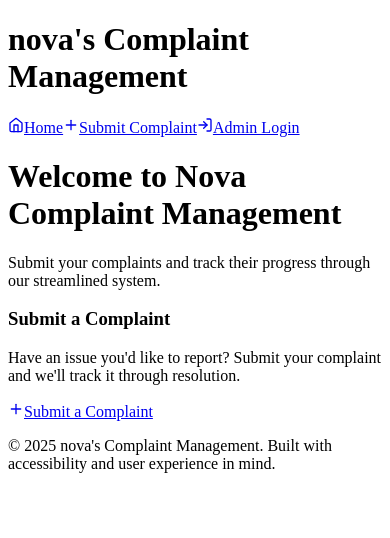
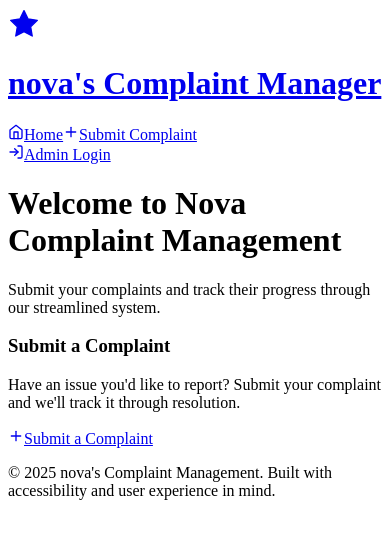
Before and after one commit to novaticstar/Complaint-Management-Agent, a React (Vite) app in the folder frontend/: page / in a window 390 px wide. Shown: the top 538 px of the page. Built offline with nearby package versions, Linux system fonts and the light colour scheme.

Commit message:
refactor: streamline Header component and remove Navigation; add responsive design elements

```diff
--- a/frontend/src/App.tsx
+++ b/frontend/src/App.tsx
@@ -5,7 +5,6 @@ import ComplaintForm from './components/ComplaintForm';
 import AdminDashboard from './components/AdminDashboard';
 import Login from './components/Login';
 import Header from './components/Header';
-import Navigation from './components/Navigation';
 import Footer from './components/Footer';
 import ProtectedRoute from './components/ProtectedRoute';
 
@@ -15,7 +14,6 @@ const App = () => {
       <Router>
         <div className="app">
           <Header />
-          <Navigation />
           <main className="main-content">
             <Routes>
               <Route path="/" element={<Home />} />
--- a/frontend/src/components/Header.tsx
+++ b/frontend/src/components/Header.tsx
@@ -1,8 +1,64 @@
+import { Link } from 'react-router-dom';
+import { useAuth } from '../contexts/AuthContext';
+import { StarIcon, HomeIcon, PlusIcon, UserIcon, LoginIcon, LogoutIcon } from './Icons';
+
 const Header = () => {
+  const { isAuthenticated, isAdmin, user, logout } = useAuth();
+
+  const handleLogout = () => {
+    logout();
+  };
+
   return (
     <header className="header">
       <div className="container">
-        <h1>nova's Complaint Management</h1>
+        <div className="header-content">
+          {/* Logo and Company Name */}
+          <Link to="/" className="header-logo">
+            <StarIcon size={32} className="logo-icon" />
+            <h1 className="company-name">nova's Complaint Manager</h1>
+          </Link>
+
+          {/* Navigation */}
+          <nav className="header-nav">
+            <div className="nav-links">
+              <Link to="/" className="nav-link">
+                <HomeIcon size={16} />
+                <span>Home</span>
+              </Link>
+              <Link to="/submit" className="nav-link">
+                <PlusIcon size={16} />
+                <span>Submit Complaint</span>
+              </Link>
+              {isAuthenticated && isAdmin && (
+                <Link to="/admin" className="nav-link">
+                  <UserIcon size={16} />
+                  <span>Admin Dashboard</span>
+                </Link>
+              )}
+            </div>
+
+            {/* Auth Section */}
+            <div className="auth-section">
+              {!isAuthenticated ? (
+                <Link to="/login" className="nav-link auth-link">
+                  <LoginIcon size={16} />
+                  <span>Admin Login</span>
+                </Link>
+              ) : (
+                <div className="user-menu">
+                  <span className="welcome-text">
+                    Welcome, <strong>{user?.username}</strong>!
+                  </span>
+                  <button onClick={handleLogout} className="btn btn-sm btn-outline">
+                    <LogoutIcon size={16} />
+                    <span>Logout</span>
+                  </button>
+                </div>
+              )}
+            </div>
+          </nav>
+        </div>
       </div>
     </header>
   );
--- a/frontend/src/components/Icons.tsx
+++ b/frontend/src/components/Icons.tsx
@@ -320,6 +320,25 @@ export const MenuIcon: React.FC<IconProps> = ({ size = 24, className = '', 'aria
   </svg>
 );
 
+// Star Icon (Logo)
+export const StarIcon: React.FC<IconProps> = ({ size = 24, className = '', 'aria-label': ariaLabel }) => (
+  <svg
+    width={size}
+    height={size}
+    viewBox="0 0 24 24"
+    fill="currentColor"
+    stroke="currentColor"
+    strokeWidth="1"
+    strokeLinecap="round"
+    strokeLinejoin="round"
+    className={className}
+    aria-label={ariaLabel || 'Nova Star Logo'}
+    role="img"
+  >
+    <polygon points="12,2 15.09,8.26 22,9.27 17,14.14 18.18,21.02 12,17.77 5.82,21.02 7,14.14 2,9.27 8.91,8.26" />
+  </svg>
+);
+
 // Icon mapping for easy usage
 export const icons = {
   home: HomeIcon,
@@ -337,6 +356,7 @@ export const icons = {
   search: SearchIcon,
   filter: FilterIcon,
   menu: MenuIcon,
+  star: StarIcon,
 } as const;
 
 export type IconName = keyof typeof icons;
--- a/frontend/src/components/Navigation.tsx
+++ /dev/null
@@ -1,48 +0,0 @@
-import { Link } from 'react-router-dom';
-import { useAuth } from '../contexts/AuthContext';
-import { HomeIcon, PlusIcon, UserIcon, LoginIcon, LogoutIcon } from './Icons';
-
-const Navigation = () => {
-  const { isAuthenticated, isAdmin, user, logout } = useAuth();
-
-  const handleLogout = () => {
-    logout();
-  };
-
-  return (
-    <nav className="nav">
-      <Link to="/" className="nav-link">
-        <HomeIcon size={16} />
-        Home
-      </Link>
-      <Link to="/submit" className="nav-link">
-        <PlusIcon size={16} />
-        Submit Complaint
-      </Link>
-      {isAuthenticated && isAdmin && (
-        <Link to="/admin" className="nav-link">
-          <UserIcon size={16} />
-          Admin Dashboard
-        </Link>
-      )}
-      {!isAuthenticated ? (
-        <Link to="/login" className="nav-link">
-          <LoginIcon size={16} />
-          Admin Login
-        </Link>
-      ) : (
-        <div className="nav" style={{ marginLeft: 'auto' }}>
-          <span className="text-sm">
-            Welcome, <strong>{user?.username}</strong>!
-          </span>
-          <button onClick={handleLogout} className="btn btn-sm btn-outline">
-            <LogoutIcon size={16} />
-            Logout
-          </button>
-        </div>
-      )}
-    </nav>
-  );
-};
-
-export default Navigation;
--- a/frontend/src/index.css
+++ b/frontend/src/index.css
@@ -142,6 +142,27 @@ body {
   min-height: 100vh;
   display: flex;
   flex-direction: column;
+}
+
+/* Main Content Area */
+.main-content {
+  flex: 1;
+  padding: var(--space-8) 0;
+  min-height: calc(100vh - 120px); /* Account for header and footer */
+}
+
+/* Footer */
+.footer {
+  background-color: var(--color-neutral-800);
+  color: var(--color-neutral-200);
+  padding: var(--space-6) 0;
+  margin-top: auto;
+}
+
+.footer p {
+  margin: 0;
+  text-align: center;
+  font-size: var(--font-size-sm);
 }
 
 /* Typography Scale */
@@ -469,49 +490,80 @@ p, .text-base {
 .header {
   background-color: var(--color-neutral-0);
   border-bottom: 1px solid var(--color-neutral-200);
-  padding: var(--space-4) 0;
   box-shadow: var(--shadow-sm);
+  position: sticky;
+  top: 0;
+  z-index: 100;
 }
 
-.footer {
-  background-color: var(--color-neutral-100);
-  border-top: 1px solid var(--color-neutral-200);
-  padding: var(--space-8) 0;
-  margin-top: auto;
-}
-
-.main-content {
-  min-height: calc(100vh - 200px);
-  padding: var(--space-8) 0;
-}
-
-/* Navigation */
-.nav {
+.header-content {
   display: flex;
   align-items: center;
+  justify-content: space-between;
+  padding: var(--space-4) 0;
   gap: var(--space-6);
 }
 
+/* Logo Section */
+.header-logo {
+  display: flex;
+  align-items: center;
+  gap: var(--space-3);
+  text-decoration: none;
+  color: inherit;
+  transition: opacity 0.2s ease-in-out;
+}
+
+.header-logo:hover {
+  opacity: 0.8;
+}
+
+.logo-icon {
+  color: var(--color-primary-500);
+  flex-shrink: 0;
+}
+
+.company-name {
+  font-size: var(--font-size-xl);
+  font-weight: var(--font-weight-bold);
+  color: var(--color-neutral-900);
+  margin: 0;
+  line-height: 1;
+}
+
+/* Header Navigation */
+.header-nav {
+  display: flex;
+  align-items: center;
+  gap: var(--space-8);
+  flex: 1;
+  justify-content: flex-end;
+}
+
+.nav-links {
+  display: flex;
+  align-items: center;
+  gap: var(--space-1);
+}
+
 .nav-link {
+  display: flex;
+  align-items: center;
+  gap: var(--space-2);
   color: var(--color-neutral-600);
   text-decoration: none;
   font-weight: var(--font-weight-medium);
+  font-size: var(--font-size-sm);
   padding: var(--space-2) var(--space-3);
-  border-radius: var(--radius-base);
+  border-radius: var(--radius-md);
   transition: all 0.2s ease-in-out;
-  min-height: 44px;
-  display: flex;
-  align-items: center;
+  min-height: 40px;
+  white-space: nowrap;
 }
 
 .nav-link:hover {
-  color: var(--color-primary-500);
+  color: var(--color-primary-600);
   background-color: var(--color-primary-50);
-}
-
-.nav-link.active {
-  color: var(--color-primary-600);
-  background-color: var(--color-primary-100);
 }
 
 .nav-link:focus-visible {
@@ -519,335 +571,173 @@ p, .text-base {
   outline-offset: var(--focus-offset);
 }
 
+/* Auth Section */
+.auth-section {
+  display: flex;
+  align-items: center;
+  gap: var(--space-4);
+}
+
+.auth-link {
+  background-color: var(--color-primary-50);
+  color: var(--color-primary-600);
+  border: 1px solid var(--color-primary-200);
+}
+
+.auth-link:hover {
+  background-color: var(--color-primary-100);
+  color: var(--color-primary-700);
+}
+
+.user-menu {
+  display: flex;
+  align-items: center;
+  gap: var(--space-3);
+}
+
+.welcome-text {
+  font-size: var(--font-size-sm);
+  color: var(--color-neutral-600);
+  white-space: nowrap;
+}
+
 /* Status Badges */
 .status-badge {
   display: inline-flex;
   align-items: center;
-  gap: var(--space-1);
-  padding: var(--space-1) var(--space-2);
+  padding: var(--space-1) var(--space-3);
+  border-radius: var(--radius-full);
   font-size: var(--font-size-xs);
   font-weight: var(--font-weight-medium);
-  border-radius: var(--radius-full);
   text-transform: uppercase;
   letter-spacing: 0.05em;
 }
 
 .status-pending {
-  background-color: var(--color-warning-50);
-  color: var(--color-warning-600);
-  border: 1px solid var(--color-warning-500);
+  background-color: var(--color-warning-100);
+  color: var(--color-warning-800);
 }
 
 .status-resolved {
-  background-color: var(--color-success-50);
-  color: var(--color-success-600);
-  border: 1px solid var(--color-success-500);
-}
-
-/* Table Utilities */
-.table-responsive {
-  overflow-x: auto;
-  border-radius: var(--radius-lg);
-  border: 1px solid var(--color-neutral-200);
-}
-
-.max-width-300 {
-  max-width: 300px;
-}
-
-.truncate {
-  overflow: hidden;
-  text-overflow: ellipsis;
-  white-space: nowrap;
-}
-
-/* Animation for Loading */
-@keyframes spin {
-  from {
-    transform: rotate(0deg);
-  }
-  to {
-    transform: rotate(360deg);
-  }
-}
-
-.animate-spin {
-  animation: spin 1s linear infinite;
-}
-
-/* Additional Utility Classes */
-.text-center {
-  text-align: center;
-}
-
-.text-left {
-  text-align: left;
-}
-
-.text-right {
-  text-align: right;
-}
-
-.text-sm {
-  font-size: var(--font-size-sm);
-}
-
-.text-lg {
-  font-size: var(--font-size-lg);
-}
-
-.text-neutral-600 {
-  color: var(--color-neutral-600);
-}
-
-.justify-center {
-  justify-content: center;
-}
-
-.justify-between {
-  justify-content: space-between;
+  background-color: var(--color-success-100);
+  color: var(--color-success-800);
 }
 
 /* Grid System */
 .grid {
   display: grid;
-  gap: var(--space-4);
+  gap: var(--space-6);
+}
+
+.grid-cols-1 {
+  grid-template-columns: 1fr;
+}
+
+.grid-cols-2 {
+  grid-template-columns: repeat(2, 1fr);
+}
+
+.grid-cols-3 {
+  grid-template-columns: repeat(3, 1fr);
+}
+
+.grid-cols-4 {
   grid-template-columns: repeat(4, 1fr);
 }
 
-.grid-item {
-  grid-column: span 4;
-}
-
-/* Grid responsive classes */
-.grid-item-12 {
-  grid-column: span 4;
-}
-
-@media (min-width: 768px) {
-  .grid {
-    grid-template-columns: repeat(8, 1fr);
-  }
-
-  .grid-item {
-    grid-column: span 8;
-  }
-
-  .grid-item-md-6 {
-    grid-column: span 6;
-  }
-
-  .grid-item-md-8 {
-    grid-column: span 8;
-  }
-
-  .grid-item-md-offset-2 {
-    grid-column-start: 3;
-  }
-
-  .grid-item-md-offset-3 {
-    grid-column-start: 4;
-  }
-
-  .grid-item-12 {
-    grid-column: span 8;
+/* Responsive Grid */
+@media (max-width: 768px) {
+  .grid-cols-4,
+  .grid-cols-3,
+  .grid-cols-2 {
+    grid-template-columns: 1fr;
   }
 }
 
-@media (min-width: 1024px) {
-  .grid {
-    grid-template-columns: repeat(12, 1fr);
-  }
-
-  .grid-item {
-    grid-column: span 12;
-  }
-
-  .grid-item-lg-4 {
-    grid-column: span 4;
-  }
-
-  .grid-item-lg-6 {
-    grid-column: span 6;
-  }
-
-  .grid-item-lg-offset-3 {
-    grid-column-start: 4;
-  }
-
-  .grid-item-lg-offset-4 {
-    grid-column-start: 5;
-  }
-
-  .grid-item-12 {
-    grid-column: span 12;
+@media (min-width: 769px) and (max-width: 1024px) {
+  .grid-cols-4,
+  .grid-cols-3 {
+    grid-template-columns: repeat(2, 1fr);
   }
 }
 
-/* Utility Classes */
-.flex {
+/* Action Buttons in Tables */
+.action-buttons {
   display: flex;
-}
-
-.items-center {
+  gap: var(--space-2);
   align-items: center;
 }
 
-.gap-2 {
-  gap: var(--space-2);
+.action-btn {
+  padding: var(--space-1) var(--space-2);
+  border-radius: var(--radius-sm);
+  border: none;
+  cursor: pointer;
+  font-size: var(--font-size-xs);
+  font-weight: var(--font-weight-medium);
+  transition: all 0.2s ease-in-out;
+  display: inline-flex;
+  align-items: center;
+  gap: var(--space-1);
+  min-height: 32px;
 }
 
-.gap-4 {
-  gap: var(--space-4);
+.action-btn:focus-visible {
+  outline: var(--focus-outline);
+  outline-offset: var(--focus-offset);
 }
 
-.margin-0 {
-  margin: 0;
+.action-btn-edit {
+  background-color: var(--color-secondary-500);
+  color: var(--color-neutral-0);
 }
 
-.margin-bottom-4 {
-  margin-bottom: var(--space-4);
+.action-btn-edit:hover {
+  background-color: var(--color-secondary-600);
 }
 
-.margin-bottom-6 {
-  margin-bottom: var(--space-6);
+.action-btn-delete {
+  background-color: var(--color-error-500);
+  color: var(--color-neutral-0);
 }
 
-.padding-8 {
-  padding: var(--space-8);
+.action-btn-delete:hover {
+  background-color: var(--color-error-600);
 }
 
-/* Button Block */
-.btn-block {
-  width: 100%;
+/* Loading States */
+.loading {
+  display: inline-flex;
+  align-items: center;
+  gap: var(--space-2);
+  color: var(--color-neutral-500);
+  font-size: var(--font-size-sm);
 }
 
-/* Card Variants */
-.card-content {
-  padding: 0; /* Override default card padding for content area */
+.spinner {
+  width: 16px;
+  height: 16px;
+  border: 2px solid var(--color-neutral-200);
+  border-top: 2px solid var(--color-primary-500);
+  border-radius: 50%;
+  animation: spin 1s linear infinite;
 }
 
-.card-footer {
-  border-top: 1px solid var(--color-neutral-200);
-  padding-top: var(--space-4);
-  margin-top: var(--space-6);
+@keyframes spin {
+  0% { transform: rotate(0deg); }
+  100% { transform: rotate(360deg); }
 }
 
-/* Form Actions */
-.form-actions {
-  margin-top: var(--space-6);
-}
-
-/* Icon sizing */
-.icon {
-  flex-shrink: 0;
-}
-
-.icon-16 {
-  width: 16px;
-  height: 16px;
-}
-
-.icon-24 {
-  width: 24px;
-  height: 24px;
-}
-
-.icon-32 {
-  width: 32px;
-  height: 32px;
-}
-
-/* Heading variants */
-.heading-2 {
-  font-size: var(--font-size-2xl);
-  font-weight: var(--font-weight-bold);
-  line-height: var(--line-height-tight);
-  color: var(--color-neutral-900);
-}
-
-.heading-3 {
-  font-size: var(--font-size-xl);
-  font-weight: var(--font-weight-semibold);
-  line-height: var(--line-height-tight);
-  color: var(--color-neutral-900);
-}
-
-/* Responsive grid system */
-@media (min-width: 640px) {
-  .sm\:grid-cols-2 { grid-template-columns: repeat(2, 1fr); }
-  .sm\:grid-cols-4 { grid-template-columns: repeat(4, 1fr); }
-}
-
-@media (min-width: 768px) {
-  .md\:grid-cols-2 { grid-template-columns: repeat(2, 1fr); }
-  .md\:grid-cols-3 { grid-template-columns: repeat(3, 1fr); }
-  .md\:grid-cols-4 { grid-template-columns: repeat(4, 1fr); }
-  .md\:grid-cols-8 { grid-template-columns: repeat(8, 1fr); }
-}
-
-@media (min-width: 1024px) {
-  .lg\:grid-cols-3 { grid-template-columns: repeat(3, 1fr); }
-  .lg\:grid-cols-4 { grid-template-columns: repeat(4, 1fr); }
-  .lg\:grid-cols-6 { grid-template-columns: repeat(6, 1fr); }
-  .lg\:grid-cols-12 { grid-template-columns: repeat(12, 1fr); }
-}
-
-/* Responsive utilities */
-@media (max-width: 639px) {
-  .container {
-    padding: 0 var(--space-4);
+/* Reduced Motion Accessibility */
+@media (prefers-reduced-motion: reduce) {
+  *,
+  *::before,
+  *::after {
+    animation-duration: 0.01ms !important;
+    animation-iteration-count: 1 !important;
+    transition-duration: 0.01ms !important;
+    scroll-behavior: auto !important;
   }
-
-  .main-content {
-    padding: var(--space-6) 0;
-  }
-
-  .card {
-    padding: var(--space-4);
-  }
-
-  h1, .text-5xl {
-    font-size: var(--font-size-3xl);
-  }
-
-  h2, .text-4xl {
-    font-size: var(--font-size-2xl);
-  }
-}
-
-@media (max-width: 767px) {
-  .nav {
-    flex-direction: column;
-    gap: var(--space-2);
-  }
-
-  .table {
-    font-size: var(--font-size-sm);
-  }
-
-  .table th,
-  .table td {
-    padding: var(--space-2) var(--space-3);
-  }
-}
-
-/* Loading and disabled states */
-.loading {
-  opacity: 0.6;
-  pointer-events: none;
-}
-
-.sr-only {
-  position: absolute;
-  width: 1px;
-  height: 1px;
-  padding: 0;
-  margin: -1px;
-  overflow: hidden;
-  clip: rect(0, 0, 0, 0);
-  white-space: nowrap;
-  border: 0;
 }
 
 /* Focus management for accessibility */
@@ -865,15 +755,3 @@ p, .text-base {
 .skip-link:focus {
   top: 6px;
 }
-
-/* Reduced Motion Accessibility */
-@media (prefers-reduced-motion: reduce) {
-  *,
-  *::before,
-  *::after {
-    animation-duration: 0.01ms !important;
-    animation-iteration-count: 1 !important;
-    transition-duration: 0.01ms !important;
-    scroll-behavior: auto !important;
-  }
-}
```
